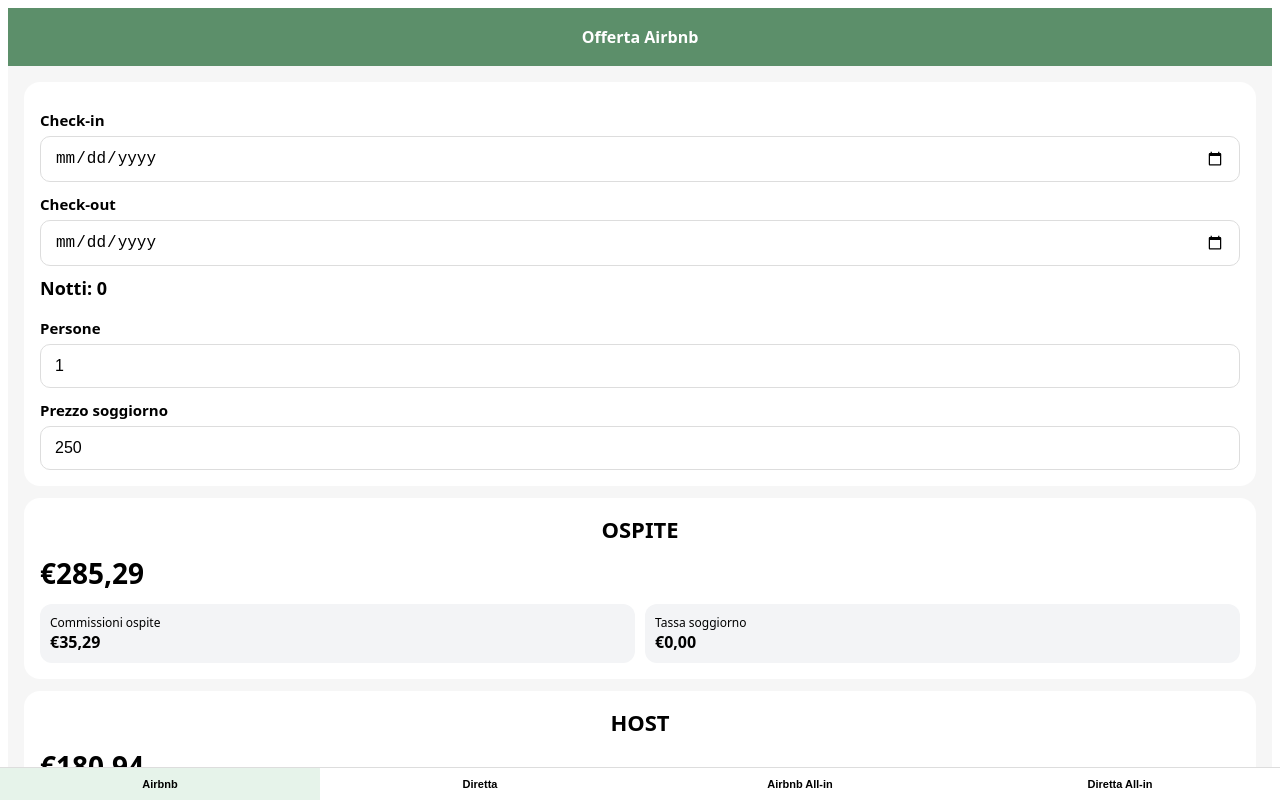
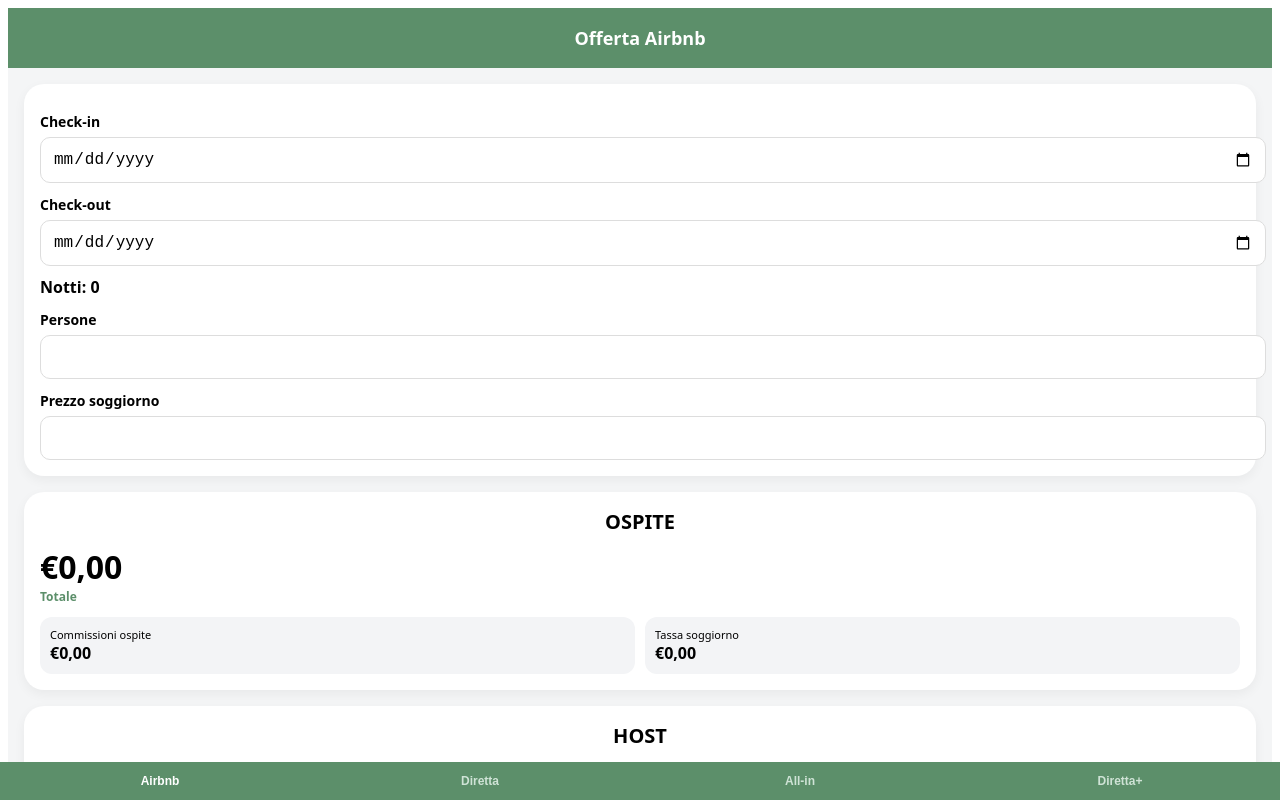
Before and after one commit to danix87sp/calcolatore-romolhouse, a React (Vite) app: page / in a window 1280 px wide. Shown: the top 800 px of the page. Built offline with nearby package versions, Linux system fonts and the light colour scheme.

Commit message:
Update App.jsx

```diff
--- a/src/App.jsx
+++ b/src/App.jsx
@@ -5,12 +5,15 @@
 
   const [checkIn, setCheckIn] = useState("");
   const [checkOut, setCheckOut] = useState("");
-  const [persons, setPersons] = useState(1);
+  const [persons, setPersons] = useState("");
 
-  const [price, setPrice] = useState(250);
-  const [finalPrice, setFinalPrice] = useState(300);
+  const [price, setPrice] = useState("");
+  const [finalPrice, setFinalPrice] = useState("");
 
-  // COSTANTI
+  const personsNumber = Number(persons) || 0;
+  const priceNumber = Number(price) || 0;
+  const finalPriceNumber = Number(finalPrice) || 0;
+
   const serviceFeeHost = 0.03;
   const airbnbGuestFeeRate = 0.14117427;
   const taxRate = 0.21;
@@ -18,14 +21,12 @@
   const cityTax = 9.5;
   const maxNightsTax = 14;
 
-  // FORMAT €
   const eur = (v) =>
     v.toLocaleString("it-IT", {
       minimumFractionDigits: 2,
       maximumFractionDigits: 2,
     });
 
-  // NOTTI
   const nights = (() => {
     if (!checkIn || !checkOut) return 0;
     const inDate = new Date(checkIn);
@@ -37,58 +38,45 @@
   })();
 
   const nightsForTax = Math.min(nights, maxNightsTax);
-  const touristTax = persons * nightsForTax * cityTax;
+  const touristTax = personsNumber * nightsForTax * cityTax;
 
   const isAllIn =
     tab === "airbnb_ai" || tab === "direct_ai";
 
-  // =========================
-  // AIRBNB STANDARD
-  // =========================
-  const guestFee = price * airbnbGuestFeeRate;
-  const totalGuest = price + guestFee + touristTax;
+  // CALCOLI
+  const guestFee = priceNumber * airbnbGuestFeeRate;
+  const totalGuest = priceNumber + guestFee + touristTax;
 
-  const hostFee = price * serviceFeeHost;
+  const hostFee = priceNumber * serviceFeeHost;
   const vat = hostFee * vatRate;
   const cedolare = totalGuest * taxRate;
+  const netAirbnb = priceNumber - hostFee - vat - cedolare;
 
-  const netAirbnb = price - hostFee - vat - cedolare;
+  const directTotal = priceNumber + touristTax;
+  const directCedolare = priceNumber * taxRate;
+  const directNet = priceNumber - directCedolare;
 
-  // =========================
-  // DIRETTA STANDARD
-  // =========================
-  const directTotal = price + touristTax;
-  const directCedolare = price * taxRate;
-  const directNet = price - directCedolare;
-
-  // =========================
-  // AIRBNB ALL-IN
-  // =========================
-  const baseAirbnb = finalPrice - touristTax;
-
+  const baseAirbnb = finalPriceNumber - touristTax;
   const soggiornoAirbnb =
     baseAirbnb / (1 + airbnbGuestFeeRate);
-
-  const guestFeeAI =
-    baseAirbnb - soggiornoAirbnb;
+  const guestFeeAI = baseAirbnb - soggiornoAirbnb;
 
   const hostFeeAI = soggiornoAirbnb * serviceFeeHost;
   const vatAI = hostFeeAI * vatRate;
-  const cedolareAI = finalPrice * taxRate;
+  const cedolareAI = finalPriceNumber * taxRate;
+  const netAirbnbAI =
+    soggiornoAirbnb -
+    hostFeeAI -
+    vatAI -
+    cedolareAI;
 
-  const netAirbnbAI =
-    soggiornoAirbnb - hostFeeAI - vatAI - cedolareAI;
+  const baseDirectAI =
+    finalPriceNumber - touristTax;
+  const netDirectAI =
+    baseDirectAI * (1 - taxRate);
+  const cedolareDirectAI =
+    netDirectAI * taxRate;
 
-  // =========================
-  // DIRETTA ALL-IN
-  // =========================
-  const baseDirectAI = finalPrice - touristTax;
-  const netDirectAI = baseDirectAI * (1 - taxRate);
-  const cedolareDirectAI = netDirectAI * taxRate;
-
-  // =========================
-  // DATA
-  // =========================
   const data = {
     airbnb: {
       title: "Offerta Airbnb",
@@ -104,7 +92,6 @@
         "Cedolare 21%": cedolare,
       },
     },
-
     direct: {
       title: "Offerta Diretta",
       ospite: {
@@ -116,14 +103,13 @@
         "Cedolare 21%": directCedolare,
       },
     },
-
     airbnb_ai: {
       title: "Airbnb All-in",
       ospite: {
         "Prezzo soggiorno": soggiornoAirbnb,
         "Commissioni ospite": guestFeeAI,
         "Tassa soggiorno": touristTax,
-        Totale: finalPrice,
+        Totale: finalPriceNumber,
       },
       host: {
         Netto: netAirbnbAI,
@@ -132,11 +118,10 @@
         "Cedolare 21%": cedolareAI,
       },
     },
-
     direct_ai: {
       title: "Diretta All-in",
       ospite: {
-        Totale: finalPrice,
+        Totale: finalPriceNumber,
         "Tassa soggiorno": touristTax,
       },
       host: {
@@ -148,180 +133,95 @@
 
   const current = data[tab];
 
-  // STILI
-  const labelStyle = {
-    display: "block",
-    fontSize: 15,
-    fontWeight: 700,
-    marginBottom: 6,
-    marginTop: 12,
-  };
-
-  const inputStyle = {
-    width: "100%",
-    boxSizing: "border-box",
-    padding: "12px 14px",
-    borderRadius: 10,
-    border: "1px solid #ddd",
-    fontSize: 16,
-  };
-
-  const box = (label, value) => (
-    <div style={{
-      background: "#f3f4f6",
-      padding: 10,
-      borderRadius: 12
-    }}>
-      <div style={{ fontSize: 12 }}>{label}</div>
-      <div style={{ fontWeight: 700 }}>€{eur(value)}</div>
-    </div>
-  );
-
   const section = (title, obj) => {
-    const mainValue =
-      obj.Totale ?? obj.Netto ?? 0;
+    const isGuest = title === "OSPITE";
+    const mainLabel = isGuest ? "Totale" : "Netto";
+    const mainValue = obj[mainLabel] ?? 0;
 
     return (
-      <div style={{
-        background: "white",
-        borderRadius: 16,
-        padding: 16,
-        marginBottom: 12
-      }}>
-        <div style={{
-          fontSize: 22,
-          fontWeight: 800,
-          textAlign: "center"
-        }}>
-          {title}
-        </div>
+      <div style={card}>
+        <div style={sectionTitle}>{title}</div>
 
-        <div style={{
-          fontSize: 28,
-          fontWeight: 800,
-          marginTop: 10
-        }}>
-          €{eur(mainValue)}
-        </div>
+        <div style={bigNumber}>€{eur(mainValue)}</div>
 
-        <div style={{
-          display: "grid",
-          gridTemplateColumns: "1fr 1fr",
-          gap: 10,
-          marginTop: 12
-        }}>
+        <div style={subLabel}>{mainLabel}</div>
+
+        <div style={grid}>
           {Object.entries(obj)
             .filter(([k]) => k !== "Totale" && k !== "Netto")
-            .map(([k, v]) => box(k, v))}
+            .map(([k, v]) => (
+              <div key={k} style={box}>
+                <div style={boxLabel}>{k}</div>
+                <div style={boxValue}>€{eur(v)}</div>
+              </div>
+            ))}
         </div>
       </div>
     );
   };
 
   return (
-    <div style={{
-      fontFamily: "system-ui",
-      background: "#f6f6f6",
-      minHeight: "100vh",
-      paddingBottom: 90
-    }}>
+    <div style={app}>
 
       {/* HEADER */}
-      <div style={{
-        background: "#5c8f6a",
-        color: "white",
-        textAlign: "center",
-        padding: 18,
-        fontWeight: 700
-      }}>
-        {current.title}
-      </div>
+      <div style={header}>{current.title}</div>
 
-      {/* INPUT */}
+      {/* CONTENT */}
       <div style={{ padding: 16 }}>
-        <div style={{
-          background: "white",
-          padding: 16,
-          borderRadius: 16,
-          marginBottom: 12
-        }}>
 
-          <label style={labelStyle}>Check-in</label>
-          <input
-            type="date"
-            value={checkIn}
-            onChange={(e) => setCheckIn(e.target.value)}
-            style={inputStyle}
-          />
+        {/* INPUT */}
+        <div style={card}>
+          <Label>Check-in</Label>
+          <Input type="date" value={checkIn} onChange={setCheckIn} />
 
-          <label style={labelStyle}>Check-out</label>
-          <input
-            type="date"
-            value={checkOut}
-            onChange={(e) => setCheckOut(e.target.value)}
-            style={inputStyle}
-          />
+          <Label>Check-out</Label>
+          <Input type="date" value={checkOut} onChange={setCheckOut} />
 
-          <div style={{
-            marginTop: 10,
-            marginBottom: 18,
-            fontSize: 18,
-            fontWeight: 700
-          }}>
-            Notti: {nights}
-          </div>
+          <div style={nightsStyle}>Notti: {nights}</div>
 
-          <label style={labelStyle}>Persone</label>
-          <input
-            type="number"
-            value={persons}
-            onChange={(e) => setPersons(Number(e.target.value))}
-            style={inputStyle}
-            min="1"
-          />
+          <Label>Persone</Label>
+          <Input value={persons} onChange={setPersons} />
 
-          <label style={labelStyle}>
+          <Label>
             {isAllIn ? "Prezzo forfait" : "Prezzo soggiorno"}
-          </label>
+          </Label>
 
           {isAllIn ? (
-            <input
-              type="number"
-              value={finalPrice}
-              onChange={(e) => setFinalPrice(Number(e.target.value))}
-              style={inputStyle}
-            />
+            <Input value={finalPrice} onChange={setFinalPrice} />
           ) : (
-            <input
-              type="number"
-              value={price}
-              onChange={(e) => setPrice(Number(e.target.value))}
-              style={inputStyle}
-            />
+            <Input value={price} onChange={setPrice} />
           )}
-
         </div>
 
         {section("OSPITE", current.ospite)}
         {section("HOST", current.host)}
       </div>
 
-      {/* TAB */}
-      <div style={{
-        position: "fixed",
-        bottom: 0,
-        left: 0,
-        right: 0,
-        display: "flex",
-        background: "white",
-        borderTop: "1px solid #ddd"
-      }}>
+      {/* TAB BAR */}
+      <div style={tabBar}>
         <Tab label="Airbnb" active={tab==="airbnb"} onClick={() => setTab("airbnb")} />
         <Tab label="Diretta" active={tab==="direct"} onClick={() => setTab("direct")} />
-        <Tab label="Airbnb All-in" active={tab==="airbnb_ai"} onClick={() => setTab("airbnb_ai")} />
-        <Tab label="Diretta All-in" active={tab==="direct_ai"} onClick={() => setTab("direct_ai")} />
+        <Tab label="All-in" active={tab==="airbnb_ai"} onClick={() => setTab("airbnb_ai")} />
+        <Tab label="Diretta+" active={tab==="direct_ai"} onClick={() => setTab("direct_ai")} />
       </div>
     </div>
+  );
+}
+
+/* COMPONENTI */
+
+function Label({ children }) {
+  return <div style={label}>{children}</div>;
+}
+
+function Input({ value, onChange, type="number" }) {
+  return (
+    <input
+      type={type}
+      value={value}
+      onChange={(e) => onChange(e.target.value)}
+      style={input}
+    />
   );
 }
 
@@ -329,13 +229,108 @@
   return (
     <button onClick={onClick} style={{
       flex: 1,
-      padding: 10,
-      fontSize: 11,
+      padding: 12,
       border: "none",
-      background: active ? "#e6f3ea" : "white",
-      fontWeight: 600
+      background: "transparent",
+      color: active ? "white" : "#cfe3d6",
+      fontWeight: 700,
+      fontSize: 12
     }}>
       {label}
     </button>
   );
 }
+
+/* STILI */
+
+const app = {
+  fontFamily: "system-ui",
+  background: "#f4f5f6",
+  minHeight: "100vh",
+  paddingBottom: 80
+};
+
+const header = {
+  background: "#5c8f6a",
+  color: "white",
+  textAlign: "center",
+  padding: 18,
+  fontWeight: 700,
+  fontSize: 18
+};
+
+const card = {
+  background: "white",
+  borderRadius: 20,
+  padding: 16,
+  marginBottom: 16,
+  boxShadow: "0 4px 12px rgba(0,0,0,0.05)"
+};
+
+const label = {
+  fontSize: 14,
+  fontWeight: 700,
+  marginTop: 12,
+  marginBottom: 6
+};
+
+const input = {
+  width: "100%",
+  padding: 12,
+  borderRadius: 10,
+  border: "1px solid #ddd",
+  fontSize: 16
+};
+
+const nightsStyle = {
+  marginTop: 10,
+  fontWeight: 700
+};
+
+const sectionTitle = {
+  textAlign: "center",
+  fontWeight: 800,
+  fontSize: 20
+};
+
+const bigNumber = {
+  fontSize: 32,
+  fontWeight: 800,
+  marginTop: 10
+};
+
+const subLabel = {
+  fontSize: 12,
+  color: "#5c8f6a",
+  fontWeight: 700,
+  marginBottom: 12
+};
+
+const grid = {
+  display: "grid",
+  gridTemplateColumns: "1fr 1fr",
+  gap: 10
+};
+
+const box = {
+  background: "#f3f4f6",
+  padding: 10,
+  borderRadius: 12
+};
+
+const boxLabel = {
+  fontSize: 11
+};
+
+const boxValue = {
+  fontWeight: 700
+};
+
+const tabBar = {
+  position: "fixed",
+  bottom: 0,
+  left: 0,
+  right: 0,
+  display: "flex",
+  background: "#5c8f6a"
+};
```
